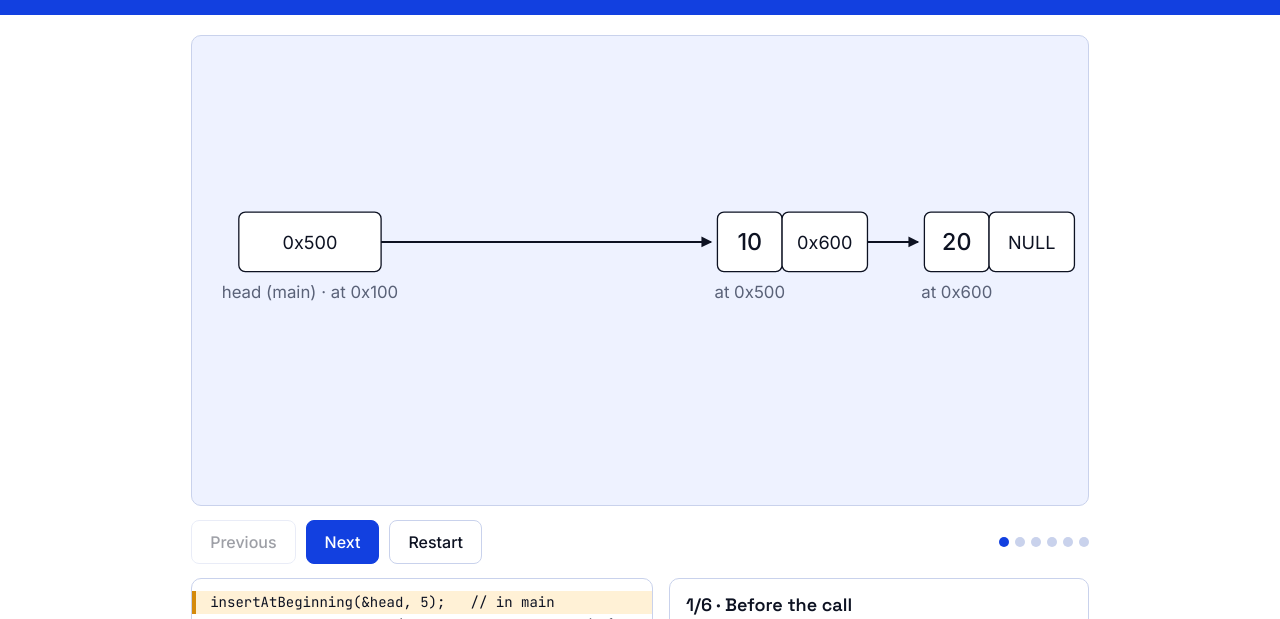
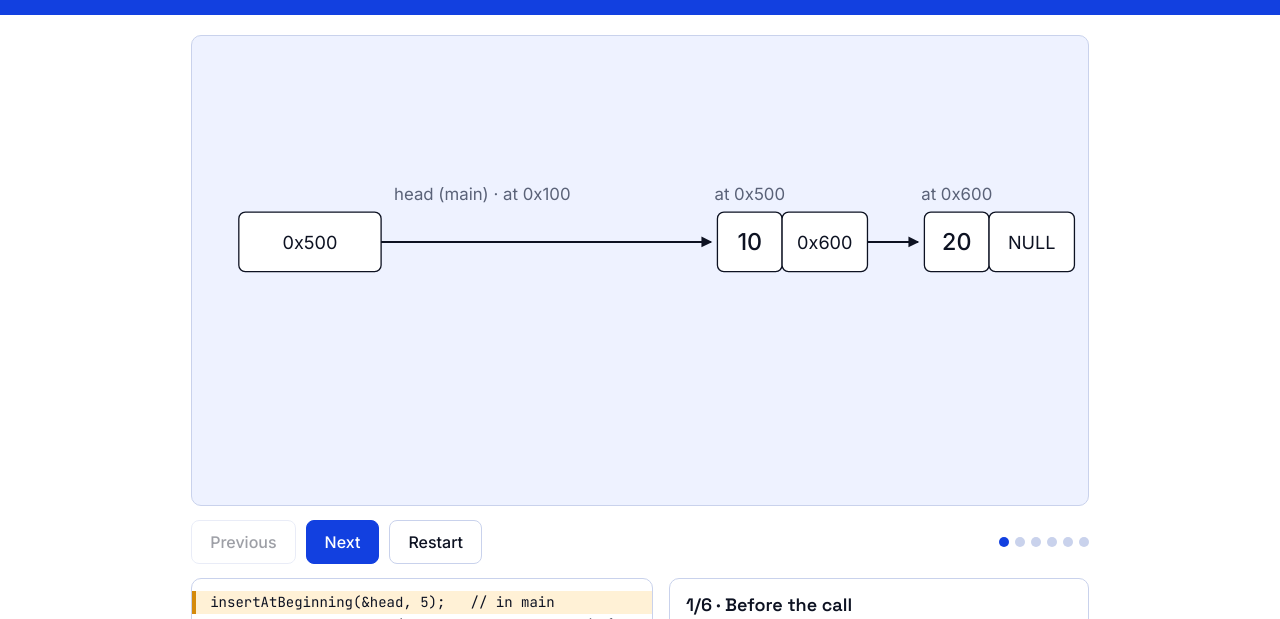
Before and after one commit to ganyujie530-spe/study-visuals, a plain HTML site: page cst108/insert-at-beginning.html in a window 1280 px wide. Shown: the part 111-730 px from the top of the page. Drawn offline with Linux system fonts and the light colour scheme.

Commit message:
insertAtBeginning: move address labels clear of arrows
Co-Authored-By: Claude Opus 5.5 <noreply@anthropic.com>
Claude-Session: https://claude.ai/code/session_01DiR2fXsyRJwkf9aRAQKuD8

```diff
--- a/cst108/insert-at-beginning.html
+++ b/cst108/insert-at-beginning.html
@@ -94,14 +94,14 @@ function draw(){
   g+=line(85,76,85,124,'var(--temp)',2,'ah-temp');
  }
  g+=box(30,130,110,s.main,k===4);
- g+=T(85,192,"head (main) · at 0x100",13,'var(--muted)');
- g+=node(400,130,"10","0x600",false);g+=T(425,192,"at 0x500",13,'var(--muted)');
- g+=node(560,130,"20","NULL",false);g+=T(585,192,"at 0x600",13,'var(--muted)');
+ g+=T(150,116,"head (main) · at 0x100",13,'var(--muted)','start');
+ g+=node(400,130,"10","0x600",false);g+=T(425,116,"at 0x500",13,'var(--muted)');
+ g+=node(560,130,"20","NULL",false);g+=T(585,116,"at 0x600",13,'var(--muted)');
  g+=line(516,153,555,153,'var(--ink)',1.5,'ah');
  if(s.main==="0x500")g+=line(140,153,395,153,'var(--ink)',1.5,'ah');
  if(s.nn){
   g+=node(220,250,"5",s.nn>=2?"0x500":"?",k===3);g+=T(245,312,"newNode · at 0x900",13,'var(--muted)');
-  if(s.nn>=2)g+=line(303,250,410,181,k===3?'var(--hotline)':'var(--ink)',k===3?2.5:1.5,k===3?'ah-hot':'ah');
+  if(s.nn>=2)g+=line(303,250,412,180,k===3?'var(--hotline)':'var(--ink)',k===3?2.5:1.5,k===3?'ah-hot':'ah');
  }
  if(s.main==="0x900")g+=line(110,176,222,248,k===4?'var(--hotline)':'var(--ink)',k===4?2.5:1.5,k===4?'ah-hot':'ah');
  pic.innerHTML=`<title>${s.title}</title>`+g;
```
